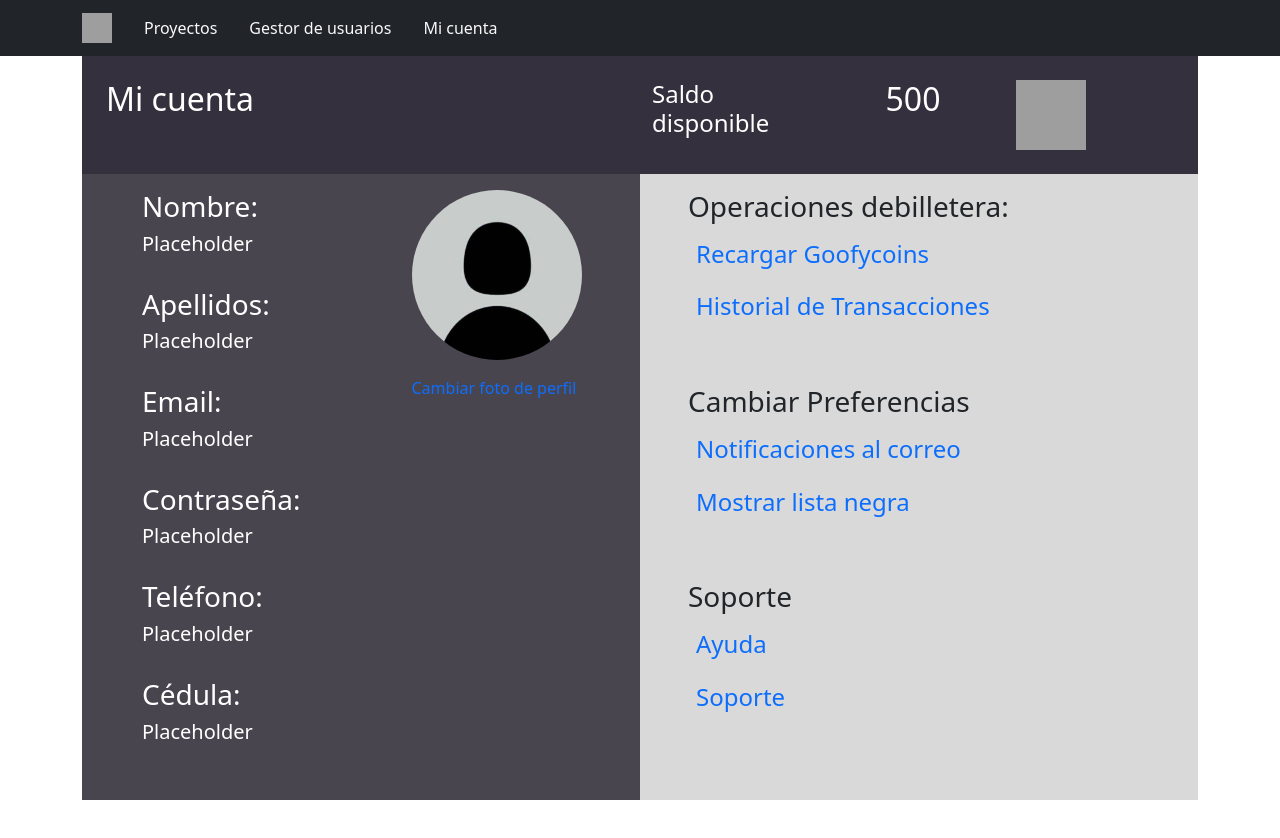
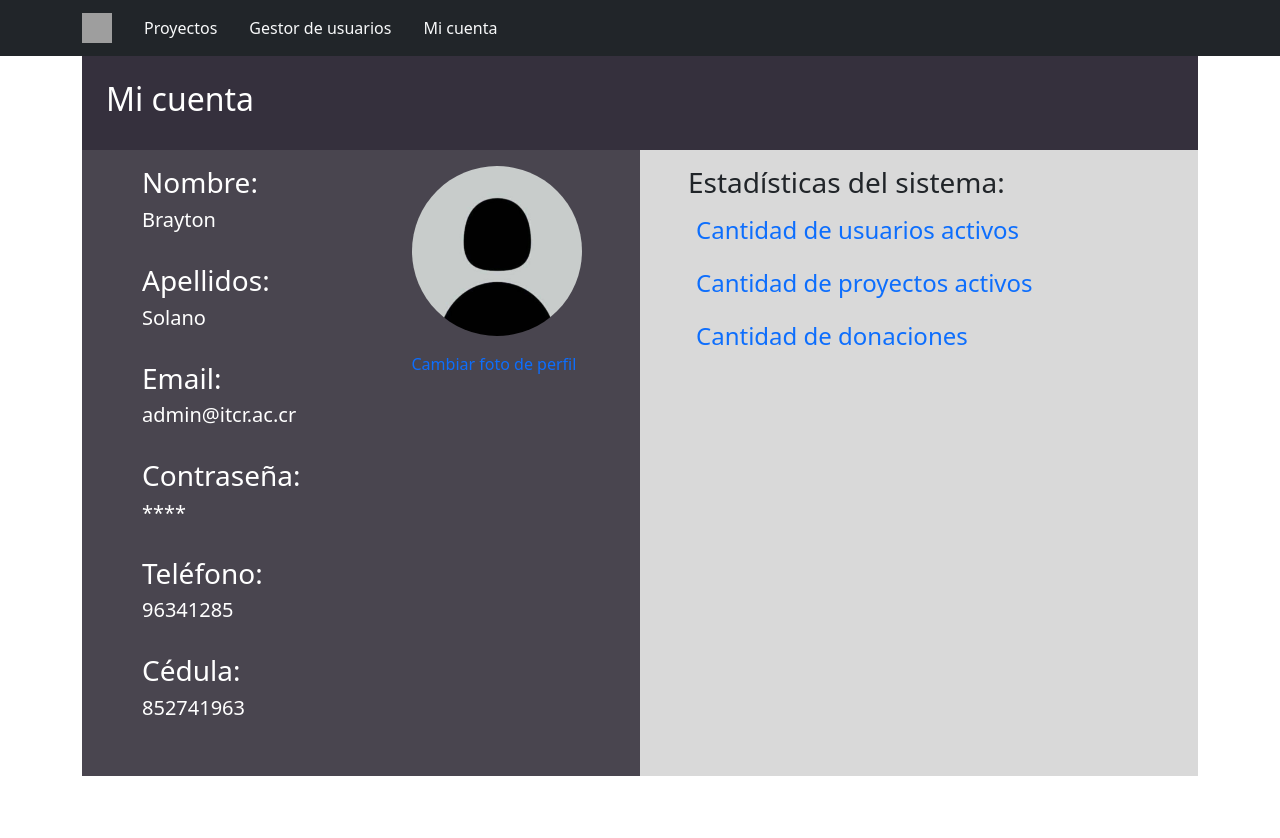
Before and after one commit to Brayton16/fundmepls, a Next.js app: page /admin/micuenta in a window 1280 px wide. Shown: the top 838 px of the page. Built offline with nearby package versions, Linux system fonts and the light colour scheme; grey boxes are pictures that could not be loaded.

Commit message:
Mi cuenta usuarios listo

```diff
--- a/app/admin/micuenta/page.js
+++ b/app/admin/micuenta/page.js
@@ -5,6 +5,9 @@ import React, { useEffect, useState } from 'react';
 import { Placeholder } from "react-bootstrap";
 
 export default function micuenta(){
+
+
+
     return(
 
         <main className="m-0">
@@ -17,26 +20,6 @@ export default function micuenta(){
                                     <div className="col-6 ">
                                         <h2>Mi cuenta</h2>
                                     </div>
-
-                                <div className=" col-6 ">
-                                    <div className="row">
-                                        <div className=" col-4 ">
-                                            <h4>Saldo disponible</h4>
-                                        </div>
-                                        <div className=" col-4 text-center">
-                                            <h2> 500 </h2>
-                                        </div>
-                                        <div className=" col-4">
-                                            <img
-                                            href = "/"
-                                            src = "/goofycoin.png"
-                                            alt="Goofycoins"
-                                            width={70}
-                                            height={70}
-                                            />
-                                        </div>
-                                    </div>
-                                </div>
                                 </div>
                             </div>
                         </div>
@@ -46,22 +29,22 @@ export default function micuenta(){
                                 <div className=" row m-0">
                                     <div className="col-7">
                                         <h3>Nombre:</h3>
-                                        <h5>Placeholder</h5>
+                                        <h5>Brayton</h5>
                                         <br></br>
                                         <h3>Apellidos:</h3>
-                                        <h5>Placeholder</h5>
+                                        <h5>Solano</h5>
                                         <br></br>
                                         <h3>Email:</h3>
-                                        <h5>Placeholder</h5>
+                                        <h5>admin@itcr.ac.cr</h5>
                                         <br></br>
                                         <h3>Contraseña:</h3>
-                                        <h5>Placeholder</h5>
+                                        <h5>****</h5>
                                         <br></br>
                                         <h3>Teléfono:</h3>
-                                        <h5>Placeholder</h5>
+                                        <h5>96341285</h5>
                                         <br></br>
                                         <h3>Cédula:</h3>
-                                        <h5>Placeholder</h5>
+                                        <h5>852741963</h5>
                                     </div>
                                     <div className="col-5">
                                     <img
@@ -81,21 +64,11 @@ export default function micuenta(){
                             </div>
 
                             <div className="col-6 pt-3 p-5" style={{background: "#D9D9D9"}}>
-                                <h3>Operaciones debilletera:</h3>
-                                <h4 className="p-2 text-primary">Recargar Goofycoins</h4>
-                                <h4 className="p-2 text-primary">Historial de Transacciones</h4>
-                                <br></br>
-                                <br></br>
-                                <h3>Cambiar Preferencias</h3>
-                                <h4 className="p-2 text-primary">Notificaciones al correo</h4>
-                                <h4 className="p-2 text-primary">Mostrar lista negra</h4>
-                                <br></br>
-                                <br></br>
-                                <h3>Soporte</h3>
-                                <h4 className="p-2 text-primary">Ayuda</h4>
-                                <h4 className="p-2 text-primary">Soporte</h4>
+                                <h3>Estadísticas del sistema:</h3>
+                                <h4 className="p-2 text-primary">Cantidad de usuarios activos</h4>
+                                <h4 className="p-2 text-primary">Cantidad de proyectos activos</h4>
+                                <h4 className="p-2 text-primary">Cantidad de donaciones</h4>
                             </div>
-
                         </div>
                     </div>
                 </div>
```
Also changed, not shown: app/users/micuenta/page.js (+46 -55 lines), models/users.models.js (+2 -5 lines).
